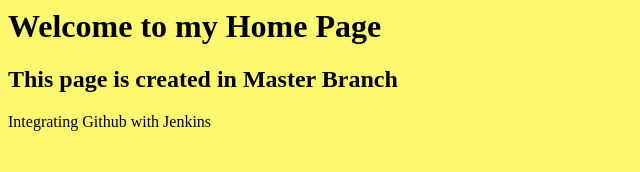
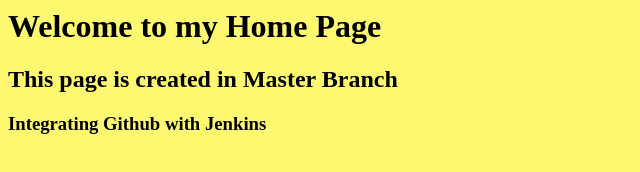
Before and after one commit to saurabhagarwal43800/Jenkins_task, a plain HTML site: page index.html in a window 1280 px wide. Shown: the whole page, without its empty margins (0-640 px from the left). Drawn offline with Linux system fonts and the light colour scheme.

Commit message:
Header line3

```diff
--- a/index.html
+++ b/index.html
@@ -1,5 +1,5 @@
 <body bgcolor="#FFF971">
 	<h1>Welcome to my Home Page</h1>
 	<h2>This page is created in Master Branch</h2>
-	<p>Integrating Github with Jenkins</p>
+	<h3>Integrating Github with Jenkins</h3>
 </body>
```
